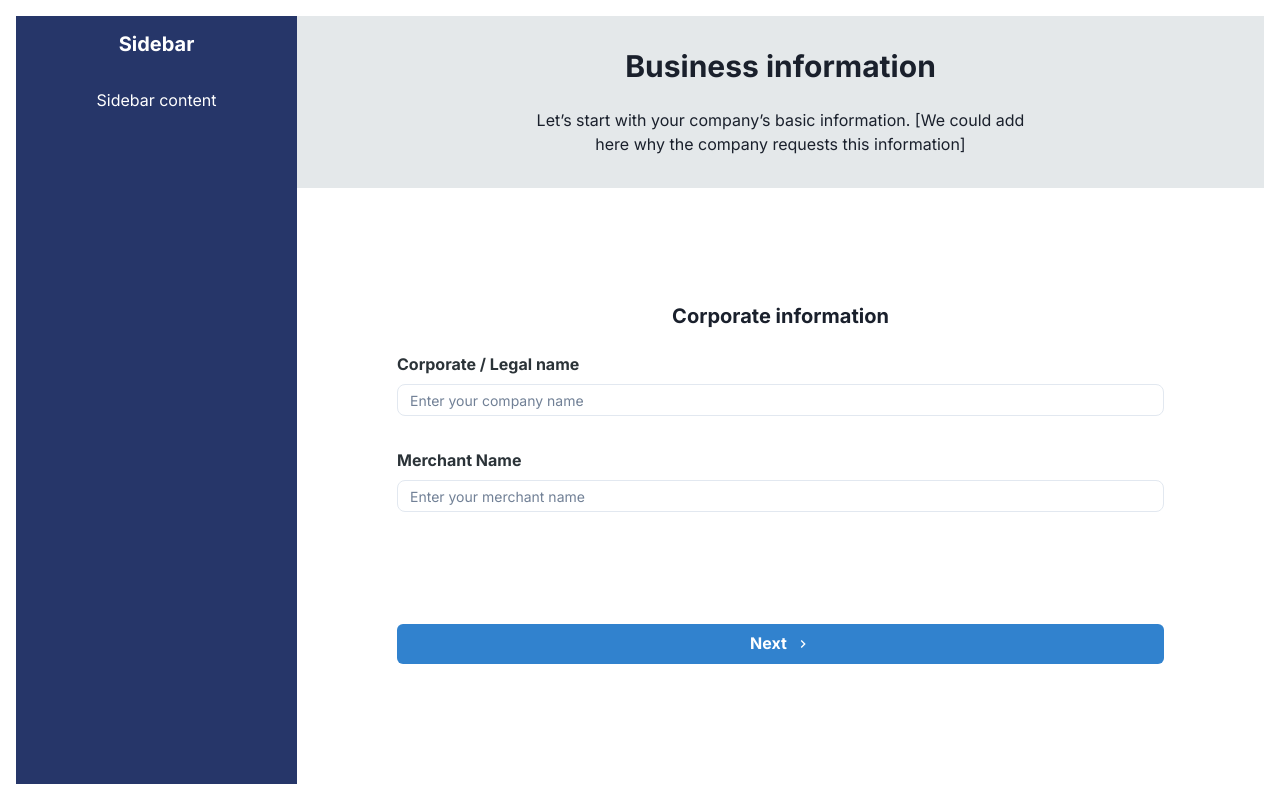
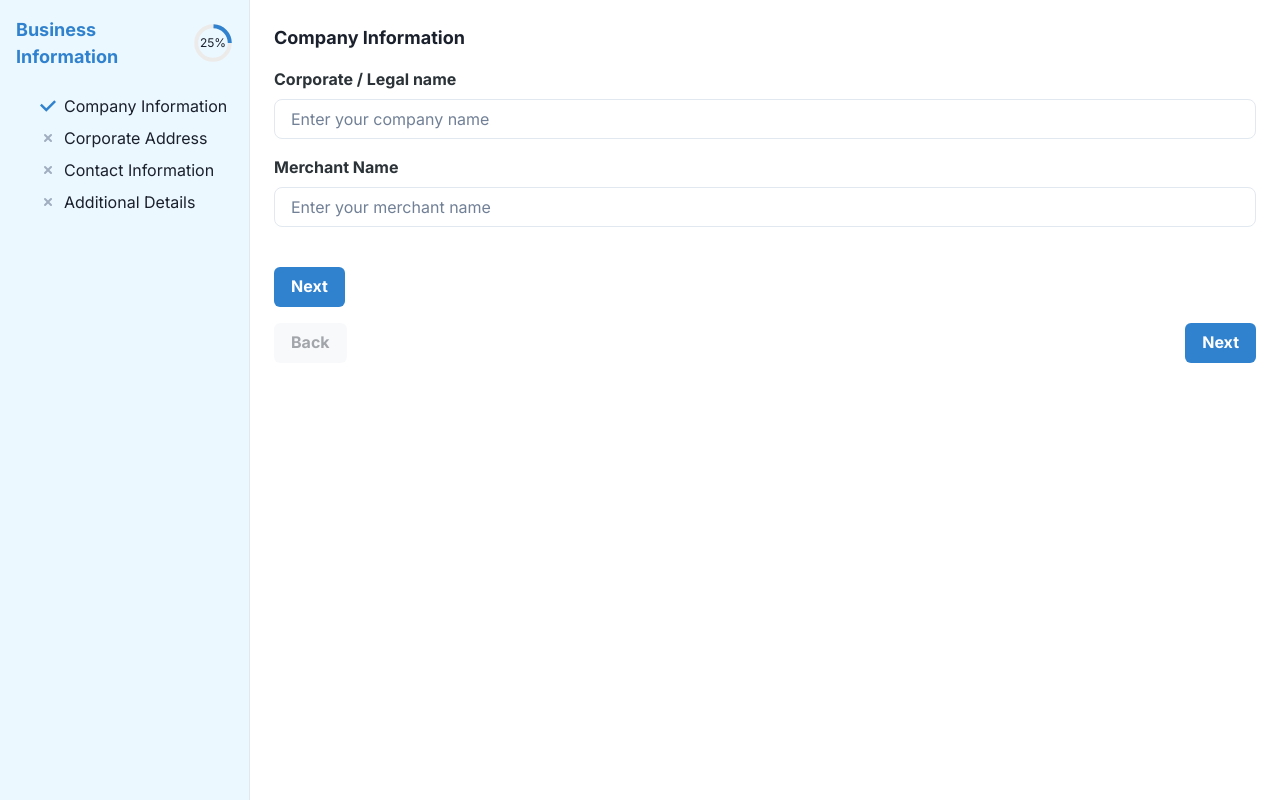
Before and after one commit to Elkinssm/forms-project, a React (Vite) app: page / in a window 1280 px wide. Built offline with nearby package versions, Linux system fonts and the light colour scheme.

Commit message:
sidebar config

```diff
--- a/src/App.tsx
+++ b/src/App.tsx
@@ -2,16 +2,22 @@ import { ChakraProvider } from "@chakra-ui/react";
 import theme from "./theme";
 import "./App.css";
 // import Form from "./components/Form/Form";
-import Home from "./components/Home/Home";
+import CompanyInformationForm from "./components/CompanyInformationForm/CompanyInformationForm";
+import CorporateAddressForm from "./components/CorporateAddressForm/CorporateAddressForm";
+import ContactInformationForm from "./components/ContactInformationForm/ContactInformationForm";
+import AdditionalDetailsForm from "./components/AdditionalDetailsForm/AdditionalDetailsForm";
+import Sidebar from "./components/Sidebar/Sidebar";
 
 function App() {
   return (
     <>
       <ChakraProvider theme={theme}>
-        <div>
-          {/* <Form /> */}
-          <Home />
-        </div>
+        <Sidebar>
+          <CompanyInformationForm title="Company Information" />
+          <CorporateAddressForm title="Corporate Address" />
+          <ContactInformationForm title="Contact Information" />
+          <AdditionalDetailsForm title="Additional Details" />
+        </Sidebar>
       </ChakraProvider>
     </>
   );
--- /dev/null
+++ b/src/components/AdditionalDetailsForm/AdditionalDetailsForm.tsx
@@ -0,0 +1,20 @@
+import { Box, Text } from "@chakra-ui/react";
+import React from "react";
+
+interface AdditionalDetailsFormProps {
+  title: string;
+}
+
+const AdditionalDetailsForm: React.FC<AdditionalDetailsFormProps> = ({
+  title,
+}) => (
+  <Box>
+    <Text fontWeight="bold" fontSize="lg" mb={4}>
+      {title}
+    </Text>
+    <Text mb={2}>Corporate Address</Text>
+    {/* Add your form fields here */}
+  </Box>
+);
+
+export default AdditionalDetailsForm;
--- /dev/null
+++ b/src/components/CompanyInformationForm/CompanyInformationForm.tsx
@@ -0,0 +1,78 @@
+import {
+  Box,
+  Button,
+  FormControl,
+  FormLabel,
+  Input,
+  Text,
+} from "@chakra-ui/react";
+import { useForm } from "react-hook-form";
+import { zodResolver } from "@hookform/resolvers/zod";
+import { z } from "zod";
+
+const schema = z.object({
+  corporate: z.string().min(6, {
+    message: "The company name must be at least 6 characters long",
+  }),
+  merchant: z.string().min(6, {
+    message: "The merchant name must be at least 6 characters long",
+  }),
+});
+
+type BusinessDataForm = z.infer<typeof schema>;
+
+interface CompanyInformationFormProps {
+  title: string;
+}
+
+const CompanyInformationForm = ({ title }: CompanyInformationFormProps) => {
+  const {
+    register,
+    handleSubmit,
+    formState: { errors },
+  } = useForm<BusinessDataForm>({
+    resolver: zodResolver(schema),
+  });
+
+  const onSubmit = (data: BusinessDataForm) => {
+    console.log(data);
+    alert(`Corporate: ${data.corporate}, Merchant: ${data.merchant}`);
+  };
+
+  return (
+    <Box as="form" onSubmit={handleSubmit(onSubmit)}>
+      <Text fontWeight="bold" fontSize="lg" mb={4}>
+        {title}
+      </Text>
+      <FormControl mb={4} isInvalid={!!errors.corporate}>
+        <FormLabel htmlFor="corporate">Corporate / Legal name</FormLabel>
+        <Input
+          id="corporate"
+          type="text"
+          placeholder="Enter your company name"
+          {...register("corporate")}
+        />
+        {errors.corporate && (
+          <Text color="red.500">{errors.corporate.message}</Text>
+        )}
+      </FormControl>
+      <FormControl mb={4} isInvalid={!!errors.merchant}>
+        <FormLabel htmlFor="merchant">Merchant Name</FormLabel>
+        <Input
+          id="merchant"
+          type="text"
+          placeholder="Enter your merchant name"
+          {...register("merchant")}
+        />
+        {errors.merchant && (
+          <Text color="red.500">{errors.merchant.message}</Text>
+        )}
+      </FormControl>
+      <Button type="submit" colorScheme="blue" mt={6}>
+        Next
+      </Button>
+    </Box>
+  );
+};
+
+export default CompanyInformationForm;
--- /dev/null
+++ b/src/components/ContactInformationForm/ContactInformationForm.tsx
@@ -0,0 +1,20 @@
+import { Box, Text } from "@chakra-ui/react";
+import React from "react";
+
+interface ContactInformationFormProps {
+  title: string;
+}
+
+const ContactInformationForm: React.FC<ContactInformationFormProps> = ({
+  title,
+}) => (
+  <Box>
+    <Text fontWeight="bold" fontSize="lg" mb={4}>
+      {title}
+    </Text>
+    <Text mb={2}>Corporate Address</Text>
+    {/* Add your form fields here */}
+  </Box>
+);
+
+export default ContactInformationForm;
--- /dev/null
+++ b/src/components/CorporateAddressForm/CorporateAddressForm.tsx
@@ -0,0 +1,18 @@
+import { Box, Text } from "@chakra-ui/react";
+import React from "react";
+
+interface CorporateAddressFormProps {
+  title: string;
+}
+
+const CorporateAddressForm: React.FC<CorporateAddressFormProps> = ({ title }) => (
+  <Box>
+    <Text fontWeight="bold" fontSize="lg" mb={4}>
+      {title}
+    </Text>
+    <Text mb={2}>Corporate Address</Text>
+    {/* Add your form fields here */}
+  </Box>
+);
+
+export default CorporateAddressForm;
--- /dev/null
+++ b/src/components/Sidebar/Sidebar.tsx
@@ -0,0 +1,110 @@
+import React, { useState } from "react";
+import {
+  VStack,
+  Text,
+  List,
+  ListItem,
+  Icon,
+  Box,
+  CircularProgress,
+  CircularProgressLabel,
+  Button,
+  HStack,
+} from "@chakra-ui/react";
+import { CheckIcon, SmallCloseIcon } from "@chakra-ui/icons";
+
+interface SidebarProps {
+  children: React.ReactNode;
+}
+
+const Sidebar: React.FC<SidebarProps> = ({ children }) => {
+  const [selectedPage, setSelectedPage] = useState<number>(0);
+  const totalSteps = React.Children.count(children);
+
+  const handleNext = () => {
+    if (selectedPage < totalSteps - 1) {
+      setSelectedPage(selectedPage + 1);
+    }
+  };
+
+  const handleBack = () => {
+    if (selectedPage > 0) {
+      setSelectedPage(selectedPage - 1);
+    }
+  };
+
+  const progressValue = ((selectedPage + 1) / totalSteps) * 100;
+
+  return (
+    <Box display="flex">
+      {/* Sidebar */}
+      <Box
+        as="aside"
+        bg="blue.50"
+        w="250px"
+        h="100vh"
+        p={4}
+        borderRight="1px"
+        borderColor="gray.200"
+      >
+        <VStack align="start" spacing={4}>
+          <HStack>
+            <Text fontWeight="bold" fontSize="lg" color="blue.500">
+              Business Information
+            </Text>
+            <CircularProgress
+              value={progressValue}
+              size="40px"
+              color="blue.500"
+            >
+              <CircularProgressLabel fontSize="12px">
+                {Math.round(progressValue)}%
+              </CircularProgressLabel>
+            </CircularProgress>
+          </HStack>
+          <List spacing={2} pl={6} pt={2}>
+            {React.Children.map(children, (child, index) => (
+              <ListItem
+                display="flex"
+                alignItems="center"
+                cursor="pointer"
+                onClick={() => setSelectedPage(index)}
+              >
+                <Icon
+                  as={index <= selectedPage ? CheckIcon : SmallCloseIcon}
+                  boxSize={4}
+                  color={index <= selectedPage ? "blue.500" : "gray.400"}
+                  mr={2}
+                />
+                {React.isValidElement(child) ? child.props.title : null}
+              </ListItem>
+            ))}
+          </List>
+        </VStack>
+      </Box>
+
+      {/* Main Content */}
+      <Box flex="1" p={6}>
+        {React.Children.toArray(children)[selectedPage]}
+        <Box mt={4} display="flex" justifyContent="space-between">
+          <Button
+            onClick={handleBack}
+            colorScheme="gray"
+            isDisabled={selectedPage === 0}
+          >
+            Back
+          </Button>
+          <Button
+            onClick={handleNext}
+            colorScheme="blue"
+            isDisabled={selectedPage === totalSteps - 1}
+          >
+            Next
+          </Button>
+        </Box>
+      </Box>
+    </Box>
+  );
+};
+
+export default Sidebar;
```
Also changed, not shown: src/components/BusinessDataForm/BusinessDataForm.tsx (added, +18 -0 lines).
